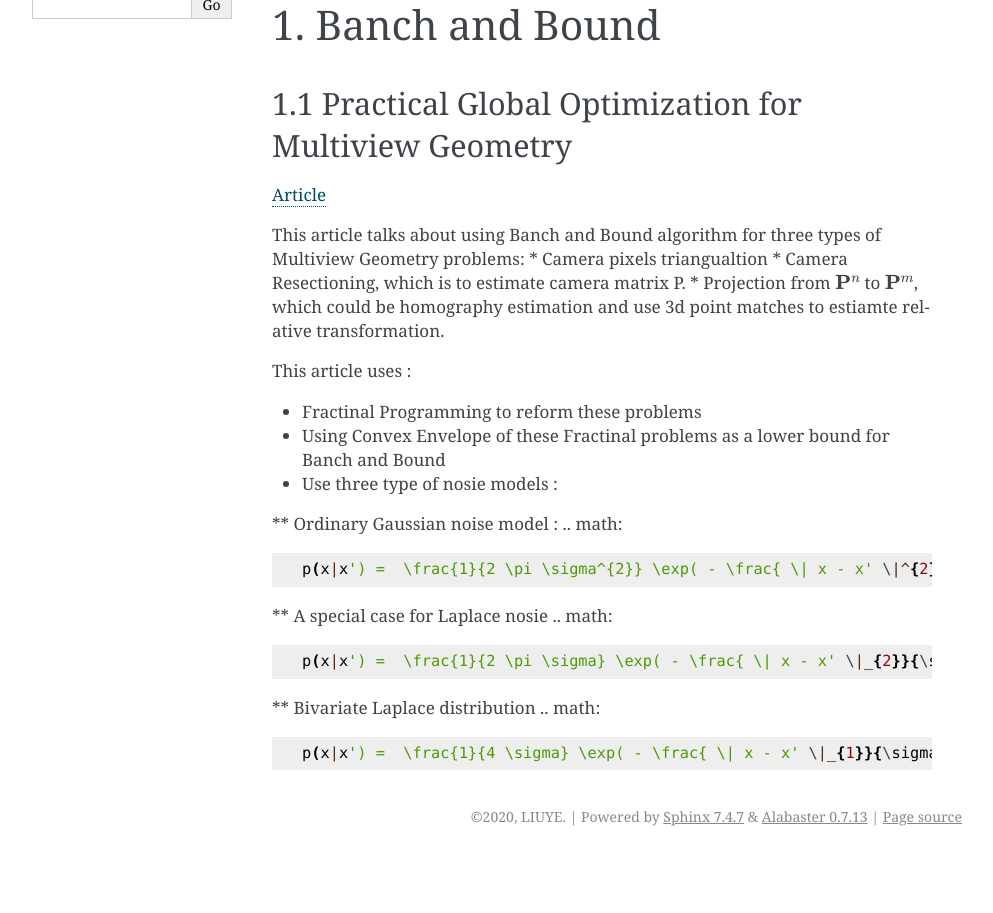
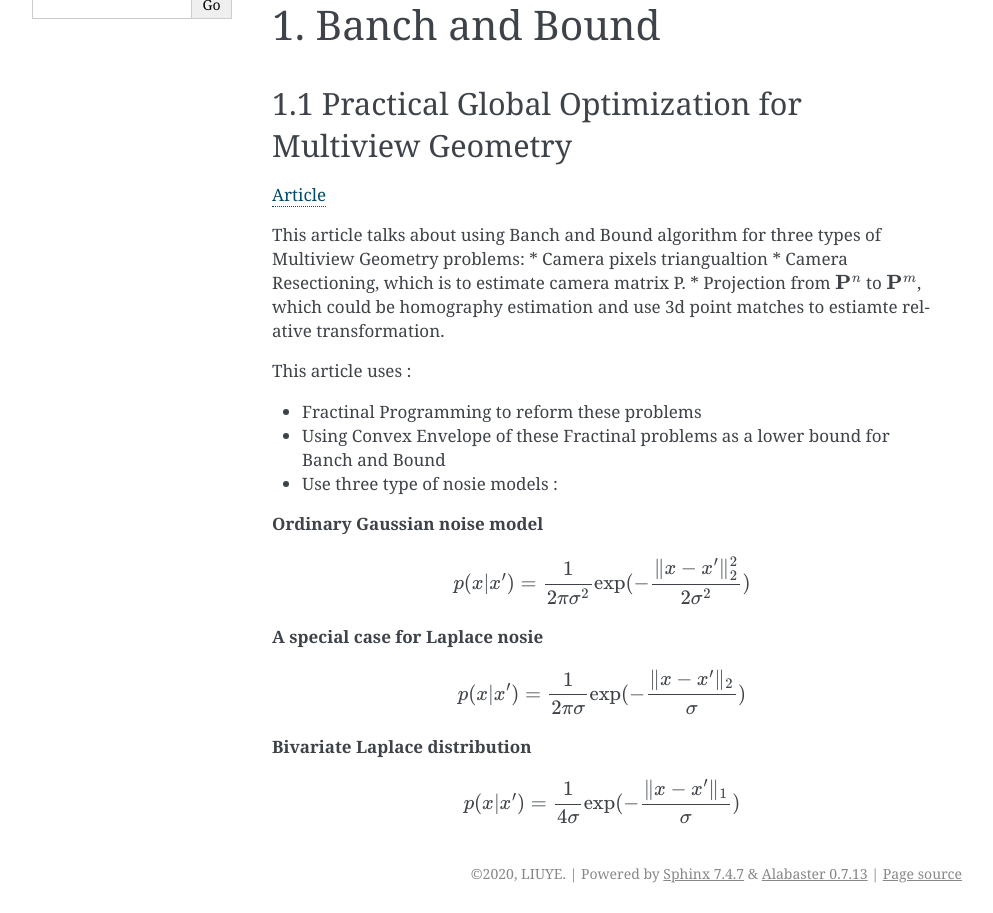
Before and after one commit to gggliuye/cvx_learning, a Sphinx documentation site: the page built from docs/PaperRead/CvxSLAM.rst, in a window 1280 px wide, cut to the strip 428-1341 px from the top of the page. Shown: the whole strip, without its empty margins (148-1141 px from the left). Built offline with Sphinx 7.4.7, drawn with Linux system fonts in a browser that asks for light colours; before the commit the page ends 1284 px from its top, so only the background shows below that.

```diff
--- a/docs/PaperRead/CvxSLAM.rst
+++ b/docs/PaperRead/CvxSLAM.rst
@@ -36,14 +36,18 @@ This article uses :
 * Fractinal Programming to reform these problems
 * Using Convex Envelope of these Fractinal problems as a lower bound for Banch and Bound
 * Use three type of nosie models :
-** Ordinary Gaussian noise model :
+
+**Ordinary Gaussian noise model**
+
 .. math::
   p(x|x') =  \frac{1}{2 \pi \sigma^{2}} \exp( - \frac{ \| x - x' \|^{2}_{2}}{2\sigma^{2}})
 
-** A special case for Laplace nosie
+**A special case for Laplace nosie**
+
 .. math::
   p(x|x') =  \frac{1}{2 \pi \sigma} \exp( - \frac{ \| x - x' \|_{2}}{\sigma})
 
-** Bivariate Laplace distribution
+**Bivariate Laplace distribution**
+
 .. math::
   p(x|x') =  \frac{1}{4 \sigma} \exp( - \frac{ \| x - x' \|_{1}}{\sigma})
```
